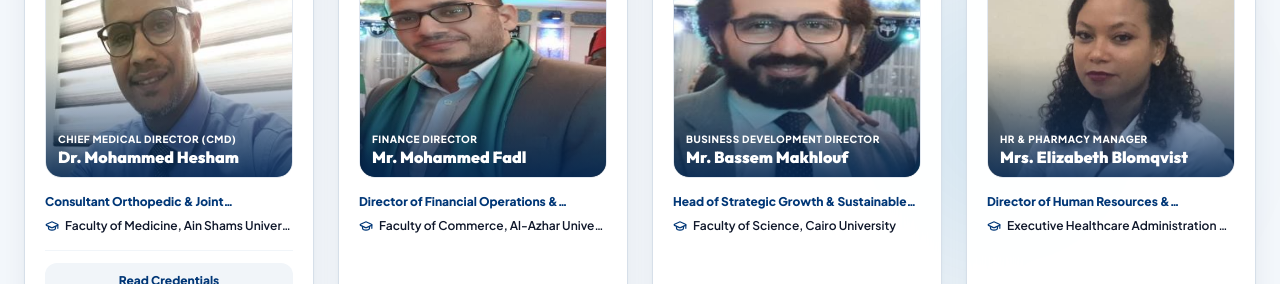
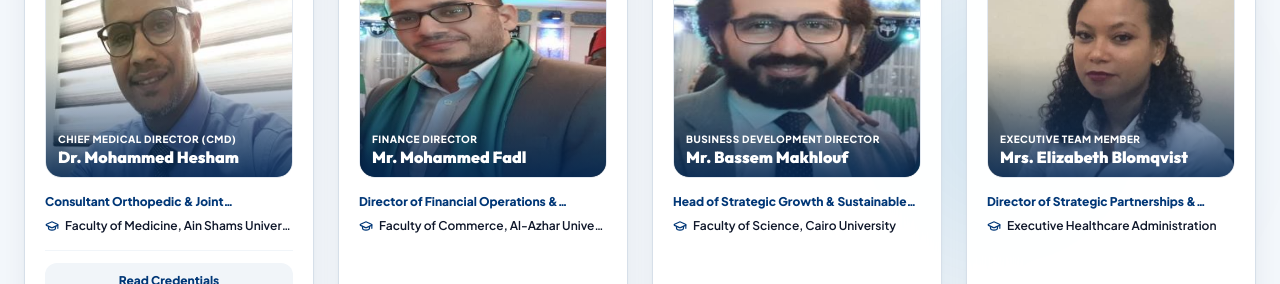
Before and after one commit to AhmedAbdoRH/Egyptian-hospital, a React (Vite) app: page / in a window 1280 px wide. Shown: the part 9800-10084 px from the top of the page. Built offline with nearby package versions, Linux system fonts and the light colour scheme.

Commit message:
Remove HR and pharmacy manager designation

```diff
--- a/src/data/cairoHospitalData.ts
+++ b/src/data/cairoHospitalData.ts
@@ -146,22 +146,22 @@ export const TEAM_MEMBERS: TeamMember[] = [
     id: 'mrs-elizabeth-blomqvist',
     isDoctor: false,
     name: 'Mrs. Elizabeth Blomqvist',
-    role: 'HR & Pharmacy Manager',
-    title: 'Director of Human Resources & Pharmaceutical Distribution',
-    education: 'Executive Healthcare Administration & Pharmaceutical Logistics',
+    role: 'Executive Team Member',
+    title: 'Director of Strategic Partnerships & Healthcare Operations',
+    education: 'Executive Healthcare Administration',
     qualifications: [
-      'CEO of Alexandria Pharmacy Ltd.',
       'Director in Skinic Dermatology Clinic, Nigeria',
-      'Specialist in International Pharmaceutical Resourcing & Distribution',
+      'Specialist in International Healthcare Partnerships',
+      'Expert in Healthcare Operations & Strategic Development',
     ],
     careerHighlights: [
-      'Directs pharmaceutical supply chains sourcing premium Egyptian and international medications into Nigeria',
+      'Leads strategic partnerships that support hospital operations and patient services',
       'Co-founded strategic partnerships with Skinic Dermatology Centre for advanced aesthetic and clinical care',
-      'Manages multidisciplinary clinical staffing and talent development at Cairo Hospital',
+      'Contributes to institutional development and multidisciplinary collaboration',
     ],
     image: '/images/team/mrs-elizabeth-blomqvist.png',
     fullBio:
-      'Mrs. Elizabeth Blomqvist serves as the HR Manager and Pharmacy Manager at Cairo Hospital. As the CEO of Alexandria Pharmacy Ltd. and a Director at Skinic Dermatology Clinic, Mrs. Blomqvist plays an indispensable role in securing essential pharmaceutical lines from Egypt and global partners, while nurturing a high-performing medical staff committed to patient-first service.',
+      'Mrs. Elizabeth Blomqvist is a member of Cairo Hospital’s executive team, contributing to strategic partnerships and healthcare operations. She also serves as a Director at Skinic Dermatology Clinic, supporting cross-organizational collaboration and patient-focused service development.',
   },
 ];
 
```
